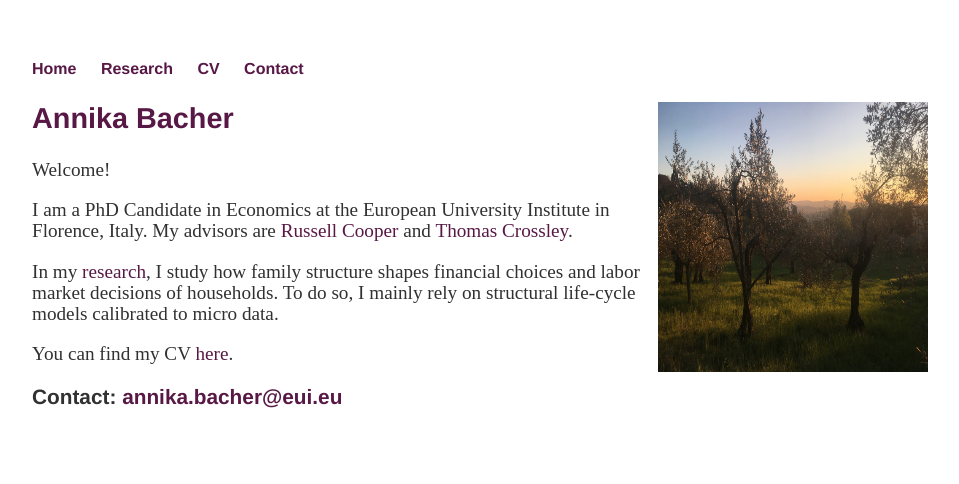
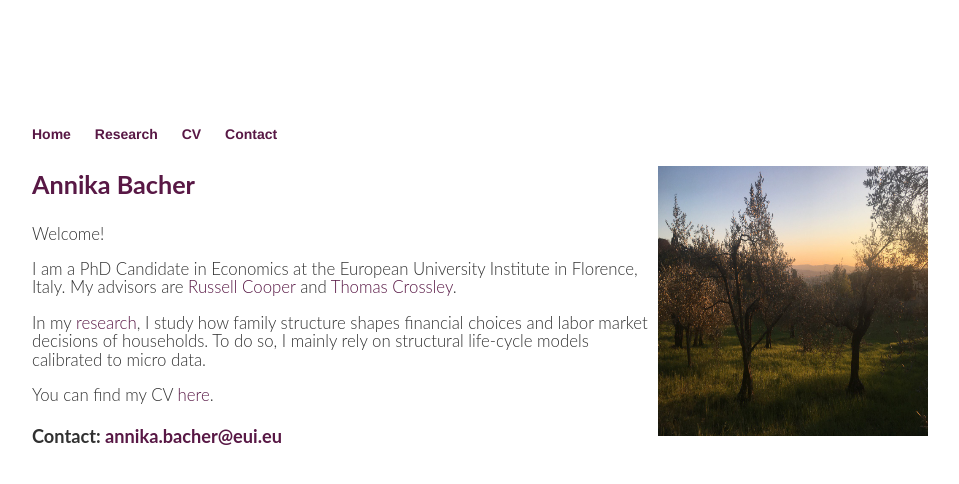
Before and after one commit to annikabacher/annikabacher.github.io, a Jekyll site: the page built from index.html, in a window 1280 px wide. Shown: the top 484 px of the page, without its empty margins (160-1119 px from the left). Built offline with Jekyll 4.4.1, drawn with Linux system fonts in a browser that asks for light colours.

Commit message:
different fonts

```diff
--- a/css/main.css
+++ b/css/main.css
@@ -19,20 +19,24 @@ a {
 a:hover {
     text-decoration: underline;
 }
+
+body {
+  padding:50px;
+  font:14px/1.5 Lato, "Helvetica Neue", Helvetica, Arial, sans-serif;
+  font-weight:300;
+}
+
 h1 {
-    font-family:'Helvetica', 'Arial','Palatino';
     color: #581845;
 }
 
 h2 {
     font-size: 1.8em;
-    font-family:'Helvetica', 'Arial','Palatino';
     color: #581845;
 }
 
 h3 {
     font-size: 1.3em;
-    font-family:'Helvetica', 'Arial','Palatino';
     color: #313131;
 }
 
--- a/index.html
+++ b/index.html
@@ -6,6 +6,7 @@ title: Annika Bacher
 
 	<h2><img src="badiagarden.jpg" alt="Smiley face" style="float:right;width:270px;height:270px;">Annika Bacher</h2>
 
+	<body>
 	<p>Welcome!</p>
 	<p> I am a PhD Candidate in Economics at the European University Institute in Florence, Italy. My advisors are <a href="https://sites.google.com/site/coopereconomics/">Russell Cooper</a> and <a href="https://sites.google.com/site/tfcrossley/">Thomas Crossley</a>.</p>
 
@@ -14,10 +15,9 @@ title: Annika Bacher
    <p> You can find my CV <a href="https://annikabacher.github.io/Bacher_CV.pdf">here</a>. </p>
 
    <h3> Contact: <a href="mailto:annika.bacher@eui.eu">annika.bacher@eui.eu</a></h3>
+</body>
 
 	<pre>
+	</pre>
 
-
-
-	</pre>
 </div><!-- /.blurb -->
```
Also changed, not shown: 1 other file.
